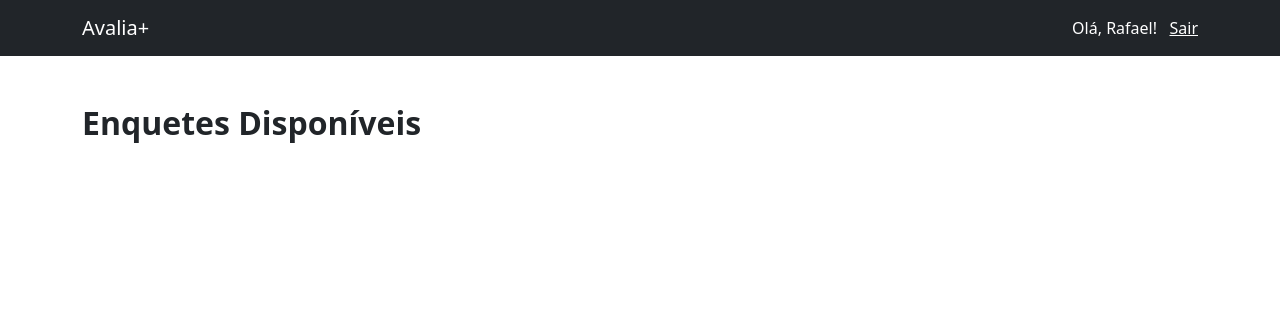
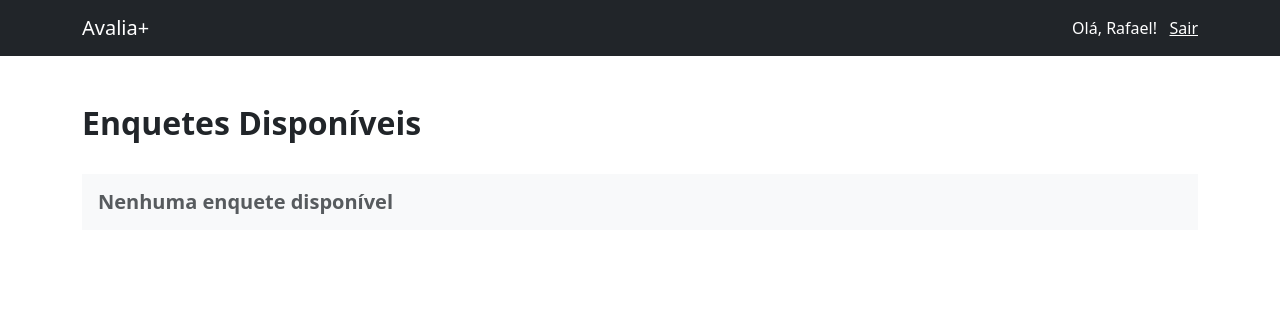
Before and after one commit to rafael-fernandes/avalia-mais, a Flask app: page /aluno/enquetes in a window 1280 px wide. Shown: the top 316 px of the page. Run offline with Flask 3, Linux system fonts and the light colour scheme; a user stored in the database is signed in; data comes from the database, SQL or seed files in the repository; both versions use the stored data as it was after the commit; parts of the project's set-up code (start-up, migrations or seed data) failed here and were passed over; some libraries are stand-ins or nearby versions.

Commit message:
chore: answer enquete and save respostas

```diff
--- a/app.py
+++ b/app.py
@@ -1,5 +1,5 @@
 from flask import Flask, render_template, request, redirect, url_for, flash
-from routes import index, login, logout, professor_enquetes, professor_nova_enquete, aluno_enquetes
+from routes import index, login, logout, professor_enquetes, professor_nova_enquete, aluno_enquetes, responder_enquete
 from database import Database
 from auth import Auth
 from seed import seed_usuarios
@@ -25,6 +25,7 @@ app.add_url_rule('/logout', 'logout', logout)
 app.add_url_rule('/professor/enquetes', 'professor_enquetes', professor_enquetes, methods=['GET', 'POST'])
 app.add_url_rule('/professor/nova_enquete', 'professor_nova_enquete', professor_nova_enquete)
 app.add_url_rule('/aluno/enquetes', 'aluno_enquetes', aluno_enquetes)
+app.add_url_rule('/responder_enquete/<int:enquete_id>', 'responder_enquete', responder_enquete, methods=['GET', 'POST'])
 
 if __name__ == '__main__':
-  app.run(debug=True)
+  app.run(debug=True, port=3000)
--- a/database.py
+++ b/database.py
@@ -127,6 +127,52 @@ class Database:
       flash('Erro ao buscar enquetes: ' + str(e))
       return []
 
+  def recuperar_enquetes_disponiveis(self, usuario_id):
+    # selecione as enquetes que não possuem respostas para o usuario_id
+    try:
+      conn = self._connect()
+      cursor = conn.cursor()
+
+      cursor.execute('''
+        SELECT e.id, e.titulo, e.criado_em
+        FROM enquetes e
+        WHERE e.id NOT IN (
+          SELECT DISTINCT enquete_id
+          FROM respostas
+          WHERE usuario_id = ?
+        )
+      ''', (usuario_id,))
+
+      enquetes = cursor.fetchall()
+
+      # mapeie enquetes para um objeto com os ids, títulos e perguntas
+      enquetes = [{'id': enquete[0],
+                  'titulo': enquete[1],
+                  'criado_em': datetime.strptime(enquete[2], '%Y-%m-%d %H:%M:%S').strftime('%d/%m/%Y')}
+                  for enquete in enquetes]
+
+      conn.close()
+
+      return enquetes
+    except Exception as e:
+      flash('Erro ao buscar enquetes: ' + str(e))
+      return []
+
+  def recuperar_enquete(self, enquete_id):
+    """Recupera uma enquete pelo ID"""
+    conn = self._connect()
+    cursor = conn.cursor()
+
+    cursor.execute('SELECT * FROM enquetes WHERE id = ?', (enquete_id,))
+    enquete = cursor.fetchone()
+
+    conn.close()
+
+    if enquete:
+      return {'id': enquete[0], 'titulo': enquete[1], 'perguntas': enquete[2].split(',')}
+    else:
+      return None
+
   def criar_enquete(self, titulo, perguntas):
     """Cria uma nova enquete no banco de dados"""
     try:
@@ -141,3 +187,18 @@ class Database:
       return True
     except Exception as e:
       return False
+
+  def salvar_resposta(self, usuario_id, enquete_id, numero_pergunta, resposta):
+    """Salva uma resposta no banco de dados"""
+    try:
+      conn = self._connect()
+      cursor = conn.cursor()
+
+      cursor.execute('INSERT INTO respostas (usuario_id, enquete_id, numero_pergunta, resposta) VALUES (?, ?, ?, ?)', (usuario_id, enquete_id, numero_pergunta, resposta))
+
+      conn.commit()
+      conn.close()
+
+      return True
+    except Exception as e:
+      return False
--- a/routes.py
+++ b/routes.py
@@ -28,7 +28,10 @@ def login():
       user = User(usuario[0], usuario[1], usuario[2], usuario[3])
       login_user(user)
 
-      return redirect(url_for(user.perfil + '_enquetes'))
+      if user.perfil == 'professor':
+        return redirect(url_for('professor_enquetes'))
+      else:
+        return redirect(url_for('aluno_enquetes'))
     else:
       flash('Credenciais inválidas', 'danger')  # Flash de erro
       return redirect(url_for('login'))
@@ -63,7 +66,8 @@ def professor_enquetes():
 # Rota para mostrar enquetes disponíveis
 @login_required
 def aluno_enquetes():
-  return render_template('aluno/enquetes.html')
+  enquetes = db.recuperar_enquetes_disponiveis(current_user.id)
+  return render_template('aluno/enquetes.html', enquetes=enquetes)
 
 # Rota para nova enquete
 @login_required
@@ -71,3 +75,31 @@ def professor_nova_enquete():
   perguntas = PerguntasService.get_perguntas()
 
   return render_template('professor/nova_enquete.html', perguntas=perguntas)
+
+# Rota para responder enquete
+@login_required
+def responder_enquete(enquete_id):
+  enquete = db.recuperar_enquete(enquete_id)
+  enquete['perguntas'] = [pergunta.strip() for pergunta in enquete['perguntas'] if pergunta.strip()]
+
+  perguntas = PerguntasService.get_perguntas()
+
+  if request.method == 'POST':
+    respostas = request.form.to_dict()
+
+    respostas = [
+      {
+        "numero_pergunta": int(chave.split('[')[1].split(']')[0]),  # Extrai o número da pergunta
+        "resposta": int(valor)  # Converte a resposta para inteiro
+      }
+      for chave, valor in respostas.items()
+    ]
+
+    # itere sobre as respostas e salve no banco de dados
+    for resposta in respostas:
+      db.salvar_resposta(current_user.id, enquete_id, resposta['numero_pergunta'], resposta['resposta'])
+
+    flash('Enquete respondida com sucesso!', 'success')
+    return redirect(url_for('aluno_enquetes'))
+  elif request.method == 'GET':
+    return render_template('aluno/responder_enquete.html', enquete=enquete, perguntas=perguntas)
--- a/templates/aluno/enquetes.html
+++ b/templates/aluno/enquetes.html
@@ -9,5 +9,29 @@
     <div class="d-flex w-100 justify-content-between align-items-center">
       <h2><strong>Enquetes Disponíveis</strong></h2>
     </div>
+
+    <div class="mt-4">
+      {% for enquete in enquetes %}
+        <div class="bg-light p-3 d-flex justify-content-between align-items-center mt-4">
+          <div>
+            <h5 class="mb-0"><strong>{{ enquete.titulo }}</strong></h5>
+
+            <div class="text-muted pt-1">
+              <small>Criado em {{ enquete.criado_em }}</small>
+            </div>
+          </div>
+
+          <a href="{{ url_for('responder_enquete', enquete_id=enquete.id) }}" class="btn btn-success">Responder Enquete</a>
+        </div>
+      {% endfor %}
+
+      {% if enquetes|length == 0 %}
+        <div class="bg-light p-3 d-flex justify-content-between align-items-center mt-4">
+          <div>
+            <h5 class="mb-0"><strong class="text-muted">Nenhuma enquete disponível</strong></h5>
+          </div>
+        </div>
+      {% endif %}
+    </div>
   </div>
 {% endblock %}
```
Also changed, not shown: templates/aluno/responder_enquete.html (added, +82 -0 lines), database.db.
